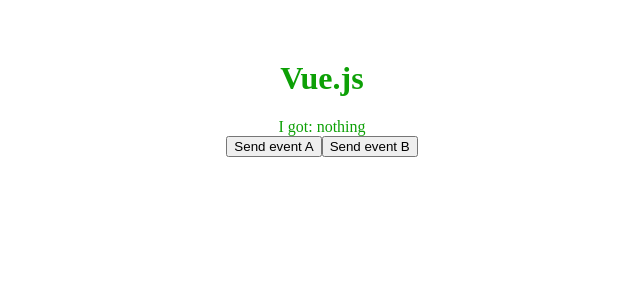
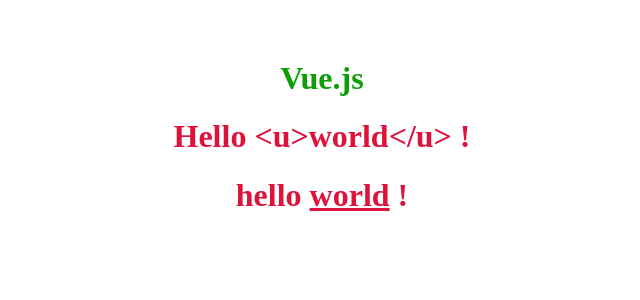
Before and after one commit to scornius/vuejspg, a Vue app: page / in a window 1280 px wide. Shown: the top 300 px of the page, without its empty margins (318-958 px from the left). Built offline with nearby package versions, Linux system fonts and the light colour scheme.

Commit message:
progress

```diff
--- a/src/App.vue
+++ b/src/App.vue
@@ -12,9 +12,15 @@
 <EnterYourName/>
 <ChooseYourGender/>
 <SelectYourHobbies/>
+<Parent/>
+<ErrorMessage>
+  <i slot="detail">Something is amiss</i>
+  <b slot="message">Ooopsi</b>
+</ErrorMessage>
+<GenderAndHobbies/>
 -->
 
-    <Parent v-on:myevent="console.log('soso')"/>
+  <Hello/>
 
   </div>
 </template>
@@ -29,10 +35,14 @@
 import SelectYourHobbies from './components/SelectYourHobbies'
 import FancyLabel from './components/FancyLabel'
 import Parent from './components/Parent'
+import ErrorMessage from './components/ErrorMessage'
+import GenderAndHobbies from './components/GenderAndHobbies'
 
 export default {
   name: 'App',
   components: {
+    GenderAndHobbies,
+    ErrorMessage,
     Parent,
     FancyLabel,
     SelectYourHobbies,
```
